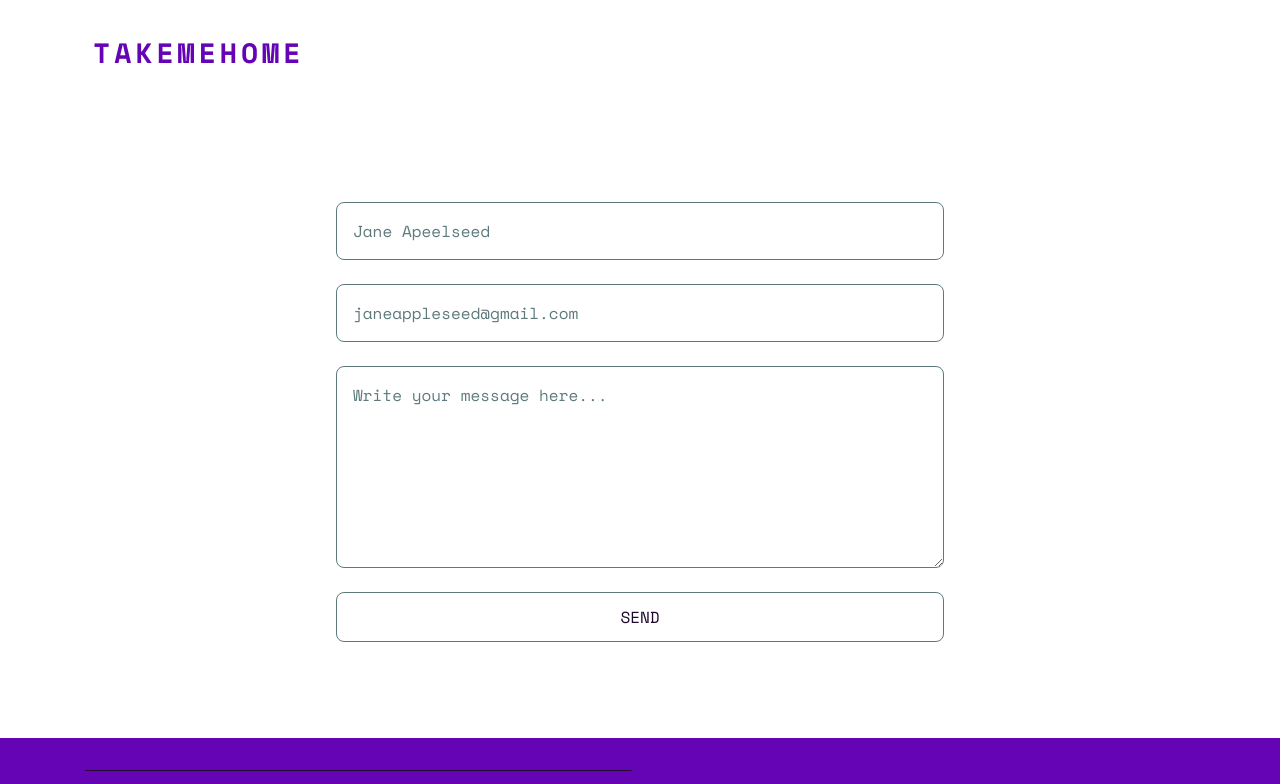
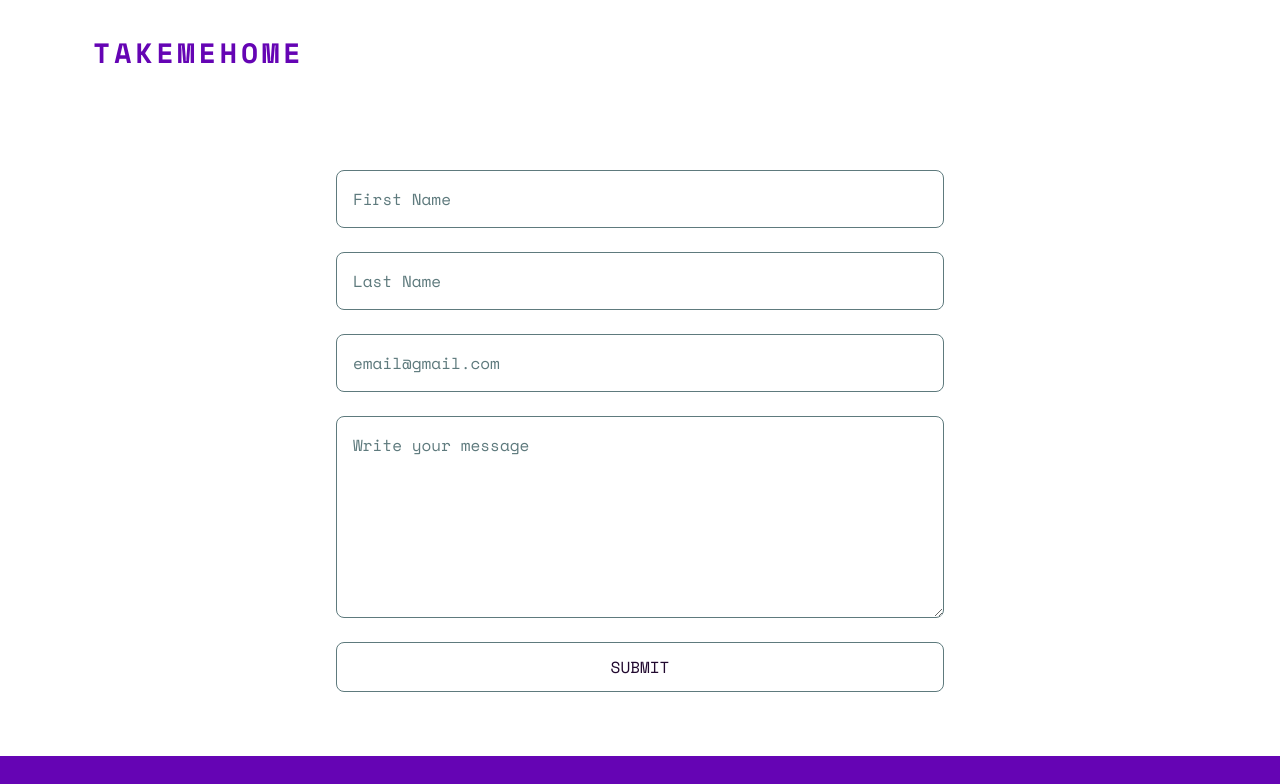
Before and after one commit to alexcumplido/takemeHome, a React (Vite) app: page /contact in a window 1280 px wide. Shown: the top 784 px of the page. Built offline with nearby package versions, Linux system fonts and the light colour scheme; what @petfinder/petfinder-js would draw is missing.

Commit message:
Replaced email.js by formspree

```diff
--- a/package.json
+++ b/package.json
@@ -33,6 +33,7 @@
     "vite": "^3.1.4"
   },
   "dependencies": {
+    "@formspree/react": "^2.4.1",
     "@petfinder/petfinder-js": "^1.0.6",
     "@tanstack/react-query": "^4.10.1",
     "react": "^18.2.0",
--- a/src/routes/contact/Contact.jsx
+++ b/src/routes/contact/Contact.jsx
@@ -1,45 +1,89 @@
+import { useForm, ValidationError } from "@formspree/react";
+
 export const ContactUs = () => {
+  const [state, handleSubmit] = useForm("xeqwjvnn");
+  if (state.succeeded) {
+    return <p className="form-succeed">Thanks for joining</p>;
+  }
   return (
     <section className="section-form section flex-center ">
-      <form className="form-email container-standard">
+      <form onSubmit={handleSubmit} className="form-email container-standard">
         <div className="control-wrapper">
-          <label htmlFor="user__name" className="form__label sr-only">
-            Name
+          <label htmlFor="firstName" className="form__label sr-only">
+            First Name
           </label>
           <input
+            id="firstName"
+            type="text"
+            name="firstName"
             className="form__input"
-            type="text"
-            name="user_name"
-            placeholder="Jane Apeelseed"
+            placeholder="First Name"
             required
+          />
+          <ValidationError
+            prefix="First Name"
+            field="firstName"
+            errors={state.errors}
           />
         </div>
         <div className="control-wrapper">
-          <label htmlFor="user_email" className="form__label sr-only">
-            email
+          <label htmlFor="lastName" className="form__label sr-only">
+            Last Name
           </label>
           <input
+            id="lastName"
+            type="text"
+            name="lastName"
             className="form__input"
-            type="email"
-            name="user_email"
-            placeholder="janeappleseed@gmail.com"
+            placeholder="Last Name"
             required
           />
+          <ValidationError
+            prefix="Last Name"
+            field="lastName"
+            errors={state.errors}
+          />
+        </div>
+        <div className="control-wrapper">
+          <label htmlFor="email" className="form__label sr-only">
+            Email Address
+          </label>
+          <input
+            id="email"
+            type="email"
+            className="form__input"
+            name="email"
+            placeholder="email@gmail.com"
+            required
+          />
+          <ValidationError prefix="Email" ield="email" errors={state.errors} />
         </div>
         <div className="control-wrapper">
           <label htmlFor="message" className="form__label sr-only">
             Message
           </label>
           <textarea
+            id="message"
+            name="message"
             className="form__input"
-            name="message"
-            placeholder="Write your message here..."
+            placeholder="Write your message"
             rows="7"
             cols="20"
             required
-          ></textarea>
+          />
+          <ValidationError
+            prefix="Message"
+            field="message"
+            errors={state.errors}
+          />
         </div>
-        <input type="submit" value="Send" className="form__button" />
+        <button
+          type="submit"
+          disabled={state.submitting}
+          className="form__button"
+        >
+          Submit
+        </button>
       </form>
     </section>
   );
--- a/src/routes/contact/contact.css
+++ b/src/routes/contact/contact.css
@@ -1,5 +1,5 @@
 .section-form {
-  padding: 4rem 0;
+  padding: 2rem 0;
   background-color: var(--clr-neutral-100);
 }
 
@@ -63,3 +63,7 @@
   transition: all ease-in-out 0.4s;
   cursor: pointer;
 }
+
+.form-succeed {
+  padding: 7rem;
+}
```
Also changed, not shown: 1 other file (tests, documents, lock files or other folders).
